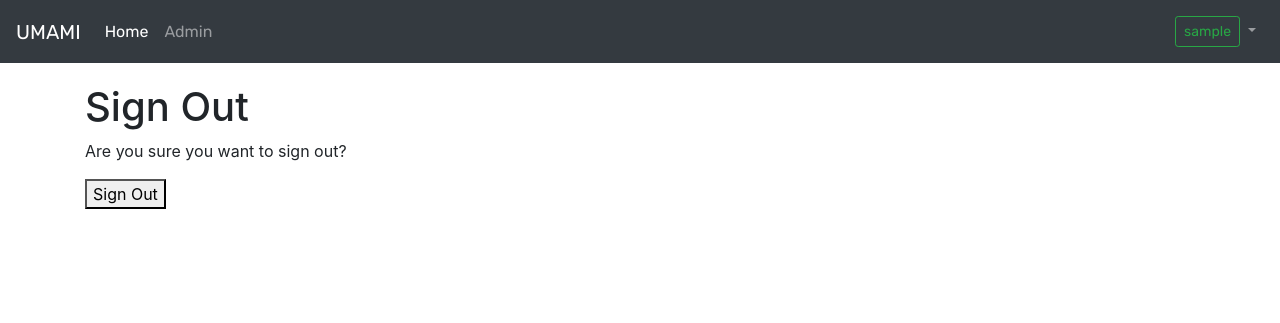
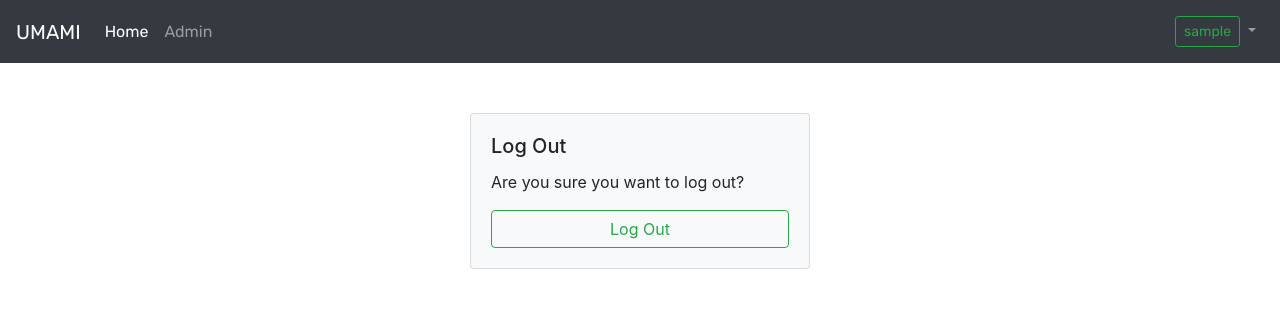
Before and after one commit to gitter-badger/umami, a Django app: page /accounts/logout/ in a window 1280 px wide. Shown: the top 323 px of the page. Run offline with Django 3.2, Linux system fonts and the light colour scheme; the visitor is signed in with stand-in values (Sample User, id 1); parts of the project's set-up code (start-up, migrations or seed data) failed here and were passed over; some libraries are stand-ins or nearby versions.

Commit message:
Added logout page template.

```diff
--- /dev/null
+++ b/umami/templates/account/logout.html
@@ -0,0 +1,22 @@
+{% extends "account/base.html" %}
+
+{% load bootstrap4 %}
+{% load i18n %}
+
+{% block head_title %}{% trans "Log Out" %}{% endblock head_title %}
+
+{% block panel_title %}{% trans "Log Out" %}{% endblock panel_title %}
+
+{% block panel_content %}
+  <p class="card-text">{% trans 'Are you sure you want to log out?' %}</p>
+
+  <form method="post" action="{% url 'account_logout' %}">
+    {% csrf_token %}
+    {% if redirect_field_value %}
+      <input type="hidden" name="{{ redirect_field_name }}" value="{{ redirect_field_value }}"/>
+    {% endif %}
+    <button class="btn btn-outline-success btn-block" type="submit">{% trans 'Log Out' %}</button>
+  </form>
+
+
+{% endblock panel_content %}
--- a/umami/templates/account/signup.html
+++ b/umami/templates/account/signup.html
@@ -20,10 +20,10 @@
 
     <div class="row">
       <div class="col-sm">
-        <button class="btn btn-outline-success btn-block" type="submit">Sign Up</button>
+        <button class="btn btn-outline-success btn-block" type="submit">{%  trans "Sign Up" %}</button>
       </div>
       <div class="col-sm">
-        <button class="btn btn-outline-secondary btn-block" type="reset">Cancel</button>
+        <button class="btn btn-outline-secondary btn-block" type="reset">{% trans "Cancel" %}</button>
       </div>
     </div>
 
```
